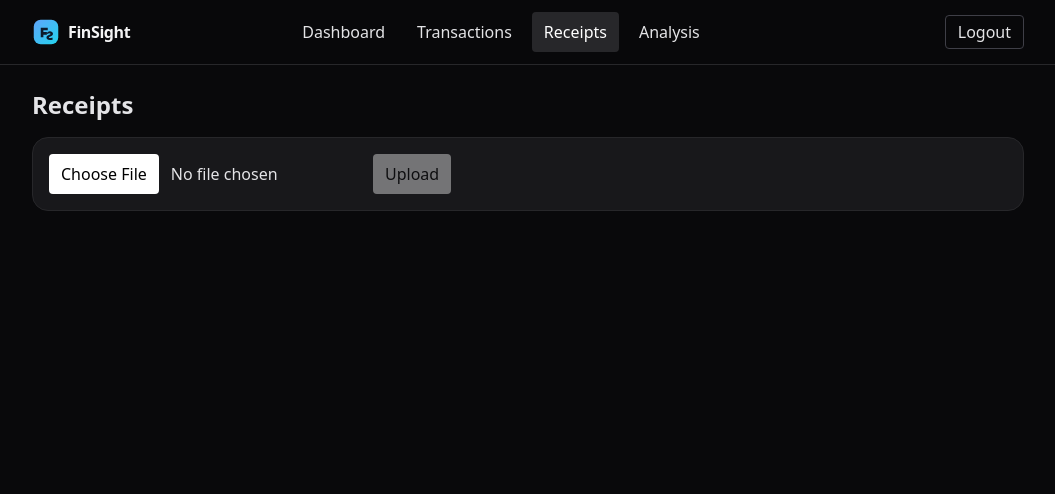
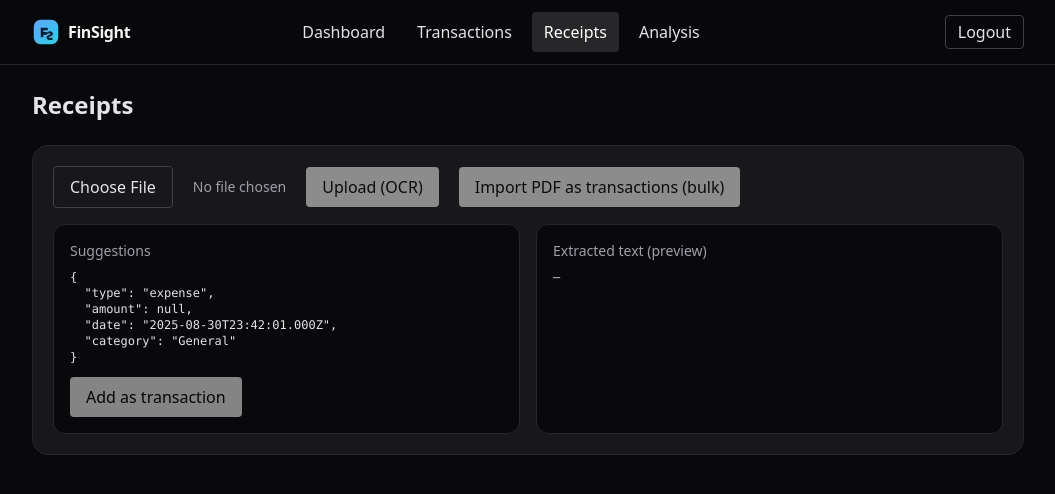
Before and after one commit to HarshithAllaka/typeface-personal-finance-assistant, a React (Vite) app in the folder frontend/: page /receipts in a window 1280 px wide. Shown: the top 494 px of the page, without its empty margins (112-1167 px from the left). Built offline with nearby package versions, Linux system fonts and the light colour scheme; no server answers; sample sign-in values are in the browser's storage.

Commit message:
feat(receipts): improve PDF parsing and UI - update parseReceipt to prefer 'Total' line or last currency for amount - update parseTablePdf to handle concatenated headers and glued fields - update Receipts.jsx to support both single OCR upload and bulk PDF import

```diff
--- a/frontend/src/pages/Receipts.jsx
+++ b/frontend/src/pages/Receipts.jsx
@@ -1,99 +1,164 @@
-import { useState } from 'react'
-import api from '../shared/api'
+// frontend/src/pages/Receipts.jsx
+import { useState } from "react";
+import api from "../shared/api";
 
-export default function Receipts(){
-  const [file,setFile] = useState(null)
-  const [res,setRes] = useState(null)
-  const [err,setErr] = useState('')
-  const [loading,setLoading] = useState(false)
-  const [adding,setAdding] = useState(false)
+export default function Receipts() {
+  const [file, setFile] = useState(null);
 
-  async function upload(){
-    if (!file) return
-    setErr(''); setRes(null); setLoading(true)
-    try{
-      const fd = new FormData()
-      fd.append('file', file)           // key MUST be 'file' for multer.single('file')
-      const { data } = await api.post('/api/receipts/upload', fd, {
-        headers: { 'Content-Type': 'multipart/form-data' }
-      })
-      setRes(data)
-    }catch(e){
-      setErr(e?.response?.data?.error || 'Upload failed')
-    }finally{
-      setLoading(false)
+  // OCR result (single receipt)
+  const [suggestions, setSuggestions] = useState(null); // { type, amount, date, category }
+  const [rawText, setRawText] = useState("");           // preview text
+
+  // UI state
+  const [uploading, setUploading] = useState(false);
+  const [adding, setAdding] = useState(false);
+  const [importing, setImporting] = useState(false);
+
+  async function handleUploadReceipt() {
+    if (!file) return alert("Pick a file first");
+
+    const fd = new FormData();
+    fd.append("file", file);
+
+    try {
+      setUploading(true);
+      // your existing OCR endpoint
+      const { data } = await api.post("/api/receipts/upload", fd, {
+        headers: { "Content-Type": "multipart/form-data" },
+      });
+      // Expecting: { message, file, suggestions, rawText }
+      setSuggestions(data.suggestions || null);
+      setRawText(data.rawText || "");
+    } catch (e) {
+      alert(e?.response?.data?.error || e.message);
+    } finally {
+      setUploading(false);
     }
   }
 
-  async function addFromSuggestion(){
-    if (!res?.suggestions) return
-    setAdding(true)
-    try{
-      const s = res.suggestions
-      await api.post('/api/transactions', {
-        type: s.type || 'expense',
-        amount: Number(s.amount || 0),
-        category: s.category || 'General',
-        date: s.date ? new Date(s.date) : new Date(),
-        description: 'From receipt',
-        source: 'receipt',
-        receiptFile: res.file || ''
-      })
-      alert('Transaction added')
-    }catch(e){
-      alert(e?.response?.data?.error || 'Failed to add')
-    }finally{
-      setAdding(false)
+  async function handleAddSuggestion() {
+    if (!suggestions) return alert("No suggestion to add yet.");
+    // Basic validation to mirror server rules
+    if (!suggestions.type || suggestions.amount == null || !suggestions.date) {
+      return alert("type, amount, and date required");
+    }
+
+    try {
+      setAdding(true);
+      await api.post("/api/transactions", {
+        ...suggestions,
+        // ensure date is an ISO string or yyyy-mm-dd
+        date: suggestions.date,
+        source: "receipt",
+      });
+      alert("Transaction saved.");
+      // Clear only the suggestion (keep file for optional bulk import)
+      // setFile(null);
+      // setRawText("");
+      // setSuggestions(null);
+    } catch (e) {
+      alert(e?.response?.data?.error || e.message);
+    } finally {
+      setAdding(false);
+    }
+  }
+
+  async function handleImportPdf() {
+    if (!file) return alert("Pick a PDF first");
+
+    const fd = new FormData();
+    fd.append("file", file);
+
+    try {
+      setImporting(true);
+      // bulk import endpoint you tested in Postman
+      const { data } = await api.post("/api/transactions/import-pdf", fd, {
+        headers: { "Content-Type": "multipart/form-data" },
+      });
+      // Expecting: { inserted: N }
+      alert(`Imported ${data.inserted ?? 0} transactions from PDF.`);
+      // You can optionally clear UI here:
+      // setFile(null);
+      // setRawText("");
+      // setSuggestions(null);
+    } catch (e) {
+      alert(e?.response?.data?.error || e.message);
+    } finally {
+      setImporting(false);
     }
   }
 
   return (
-    <div className="space-y-4">
+    <div className="space-y-6">
       <h1 className="text-2xl font-semibold">Receipts</h1>
 
-      <div className="bg-zinc-900 border border-zinc-800 rounded-2xl p-4 space-y-3">
-        <div className="flex items-center gap-3">
+      <div className="bg-zinc-900 border border-zinc-800 rounded-2xl p-5">
+        <div className="flex flex-wrap items-center gap-5">
+          <label className="inline-flex items-center">
             <input
               type="file"
-            onChange={e=>setFile(e.target.files?.[0] || null)}
-            className="file:mr-3 file:px-3 file:py-2 file:rounded file:border-0 file:bg-white file:text-black" />
+              accept="application/pdf,image/*"
+              onChange={(e) => setFile(e.target.files?.[0] || null)}
+              className="hidden"
+              id="receipt-file"
+            />
+            <span className="px-4 py-2 rounded border border-zinc-700 hover:bg-zinc-800 cursor-pointer">
+              Choose File
+            </span>
+          </label>
+          <span className="text-sm text-zinc-400">
+            {file ? file.name : "No file chosen"}
+          </span>
+
           <button
-            disabled={!file || loading}
-            onClick={upload}
-            className="px-3 py-2 rounded bg-white text-black disabled:opacity-40">
-            {loading ? 'Uploading…' : 'Upload'}
+            onClick={handleUploadReceipt}
+            disabled={!file || uploading}
+            className="px-4 py-2 rounded bg-white text-black disabled:opacity-50"
+          >
+            {uploading ? "Uploading…" : "Upload (OCR)"}
+          </button>
+
+          <button
+            onClick={handleImportPdf}
+            disabled={!file || importing}
+            className="px-4 py-2 rounded bg-white text-black disabled:opacity-50"
+            title="Import rows from a bank/statement PDF table"
+          >
+            {importing ? "Importing…" : "Import PDF as transactions (bulk)"}
           </button>
         </div>
 
-        {err && <p className="text-red-400 text-sm">{err}</p>}
-
-        {res?.warning && <p className="text-amber-400 text-sm">{res.warning}</p>}
-
-
-        {res && (
-          <div className="mt-4 grid md:grid-cols-2 gap-4">
-            <div className="bg-zinc-950 border border-zinc-800 rounded p-3">
+        <div className="grid lg:grid-cols-2 gap-4 mt-4">
+          {/* Suggestions (single txn) */}
+          <div className="bg-zinc-950 border border-zinc-800 rounded-xl p-4">
             <div className="text-sm text-zinc-400 mb-2">Suggestions</div>
             <pre className="text-xs whitespace-pre-wrap">
-                {JSON.stringify(res.suggestions, null, 2)}
+              {JSON.stringify(suggestions || {
+                type: "expense",
+                amount: null,
+                date: new Date().toISOString(),
+                category: "General",
+              }, null, 2)}
             </pre>
+
             <button
-                onClick={addFromSuggestion}
-                disabled={adding}
-                className="mt-3 px-3 py-2 rounded bg-white text-black disabled:opacity-40">
-                {adding ? 'Adding…' : 'Add as transaction'}
+              onClick={handleAddSuggestion}
+              disabled={!suggestions || adding}
+              className="mt-3 px-4 py-2 rounded bg-white text-black disabled:opacity-50"
+            >
+              {adding ? "Adding…" : "Add as transaction"}
             </button>
           </div>
 
-            <div className="bg-zinc-950 border border-zinc-800 rounded p-3">
+          {/* Extracted text preview (just for user info) */}
+          <div className="bg-zinc-950 border border-zinc-800 rounded-xl p-4">
             <div className="text-sm text-zinc-400 mb-2">Extracted text (preview)</div>
-              <pre className="text-xs max-h-80 overflow-auto whitespace-pre-wrap">
-                {res.rawText}
+            <pre className="text-xs whitespace-pre-wrap">
+              {rawText || "—"}
             </pre>
           </div>
         </div>
-        )}
       </div>
     </div>
-  )
+  );
 }
```
Also changed, not shown: 2 other files (tests, documents, lock files or other folders). Lines whose indentation alone changed are shown as unchanged.
